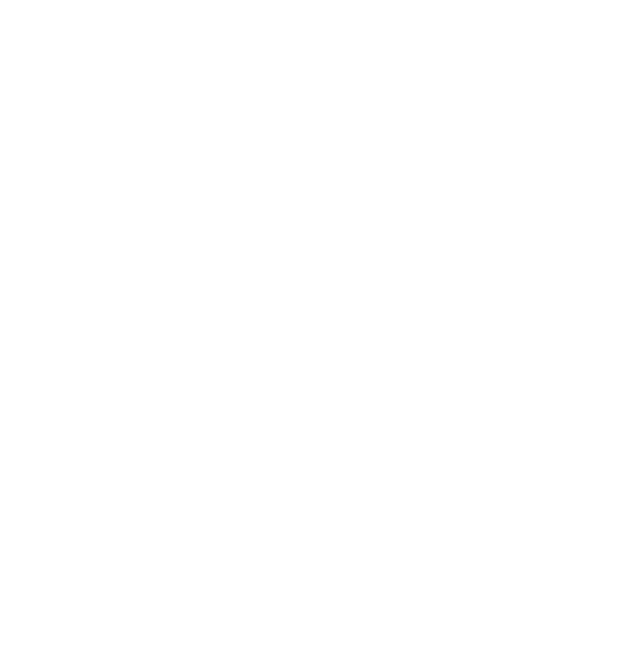
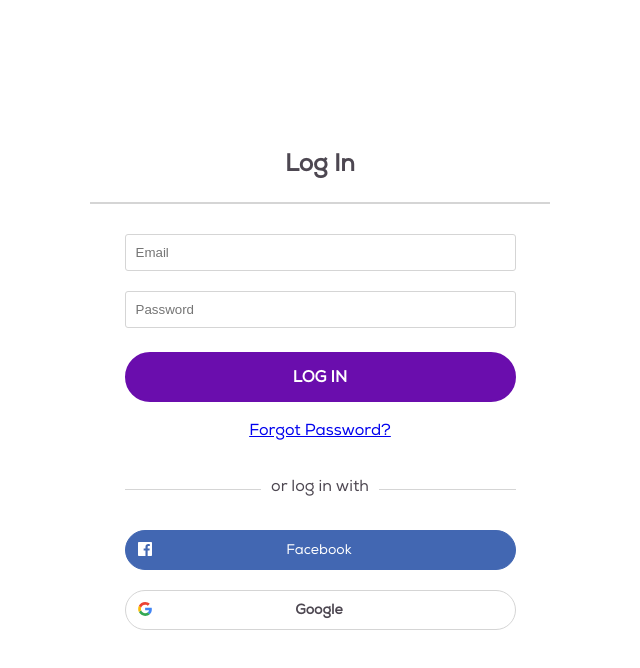
Before and after one commit to BoPengGit/purina-chatbot-poc, a React (Create React App) app: page /affiliate-login2 in a window 1280 px wide. Before the commit this address had no page. Shown: the top 668 px of the page, without its empty margins (320-960 px from the left). Built offline with nearby package versions, Linux system fonts and the light colour scheme.

Commit message:
Add affiliate login closetab

```diff
--- /dev/null
+++ b/src/AffiliateLogin_closeTab.js
@@ -0,0 +1,41 @@
+import React, { useState } from 'react';
+import facebookIcon from './assets/facebook-icon.svg';
+import googleIcon from './assets/google-icon.svg';
+
+const AffiliateLogin_closeTab = () => {
+  const [userName, setUserName] = useState('');
+  const [password, setPassword] = useState('');
+
+  return (
+    <div className="login__wrapper">
+      <h2 className="login__header">Log In</h2>
+      <div className="login__container">
+        <input
+          type="text"
+          name="username"
+          placeholder='Email'
+          id="username"
+          className="input"
+          value={userName}
+          onChange={(e) => setUserName(e.target.value)}
+        />
+        <input
+          type="password"
+          name="password"
+          placeholder='Password'
+          id="password"
+          className="input"
+          value={password}
+          onChange={(e) => setPassword(e.target.value)}
+        />
+        <a href="https://ebullymatch.com/dog-adoption/" className="button button__primary btn__w-100">Log In</a>
+        <a href="/affiliate-login2">Forgot Password?</a>
+        <p className="line__through"><span>or log in with</span></p>
+        <a href="https://ebullymatch.com/dog-adoption/" className="btn btn__facebook btn__w-100"><img src={facebookIcon} alt="facebook icon"></img><span className="text">Facebook</span></a>
+        <a href="https://ebullymatch.com/dog-adoption/" className="btn btn__google btn__w-100"><img src={googleIcon} alt="google icon"></img><span className="text">Google</span></a>
+      </div>
+    </div>
+  );
+};
+
+export default AffiliateLogin_closeTab;
--- a/src/App.js
+++ b/src/App.js
@@ -1,6 +1,7 @@
 import React from 'react';
 import Home from './Home';
 import AffiliateLogin from './AffiliateLogin';
+import AffiliateLogin_closeTab from './AffiliateLogin_closeTab';
 import { BrowserRouter, Routes, Route } from 'react-router-dom';
 import './App.css';
 
@@ -13,6 +14,8 @@ function App() {
       <Routes>
         <Route path="/" element={<Home />}></Route>
         <Route path="/affiliate-login" element={<AffiliateLogin />}></Route>
+        <Route path="/affiliate-login2" element={<AffiliateLogin_closeTab />}></Route>
+
       </Routes>
     </BrowserRouter>
   )
```
Also changed, not shown: 2 other files (tests, documents, lock files or other folders).
